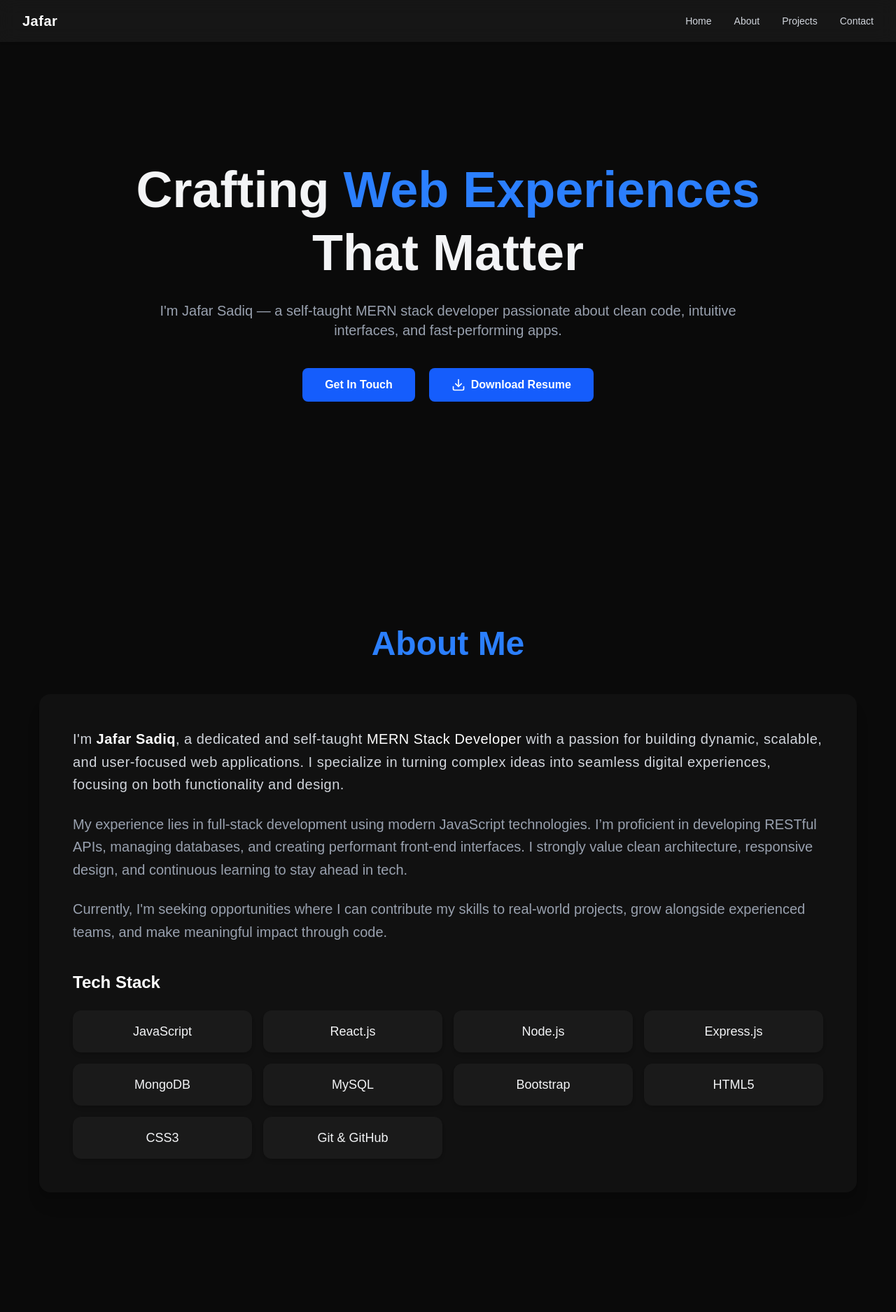
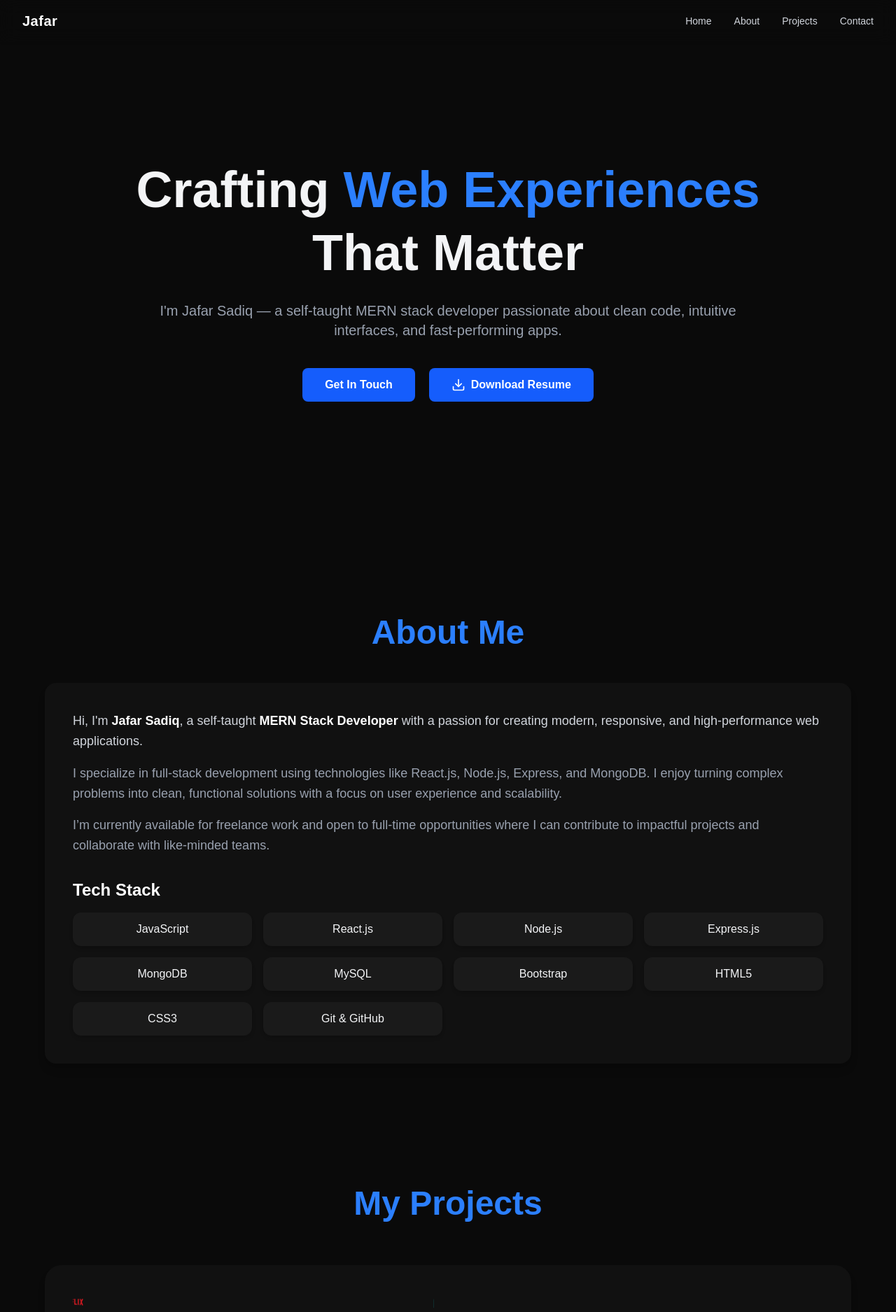
Before and after one commit to jafar-ctcl/portfolio, a React (Vite) app: page / in a window 1280 px wide. Shown: the top 1875 px of the page at 70% size. Built offline with nearby package versions, Linux system fonts and the light colour scheme.

Commit message:
Update: modified layout and content

```diff
--- a/src/components/About.jsx
+++ b/src/components/About.jsx
@@ -1,51 +1,48 @@
 const About = () => {
   return (
-   <section id="about" className="bg-[#0a0a0a] text-gray-100 py-24 px-6">
-  <div className="max-w-7xl mx-auto px-4 sm:px-6 lg:px-8">
+    <section id="about" className="bg-[#0a0a0a] text-gray-100 py-20 px-4 sm:px-6 lg:px-8">
+      <div className="max-w-6xl mx-auto space-y-12">
+        {/* Heading */}
+        <div className="text-center">
+          <h2 className="text-4xl md:text-5xl font-bold text-blue-500">About Me</h2>
+        </div>
 
-    <h2 className="text-4xl md:text-5xl font-bold text-center text-blue-500 mb-12">
-      About Me
-    </h2>
+        {/* Card Container */}
+        <div className="bg-[#111] rounded-2xl shadow-lg p-6 sm:p-10 space-y-8">
+          {/* Introduction */}
+          <div className="space-y-4 text-gray-300 text-base sm:text-lg leading-relaxed">
+            <p>
+              Hi, I'm <span className="text-white font-semibold">Jafar Sadiq</span>, a self-taught <span className="text-white font-semibold">MERN Stack Developer</span> with a passion for creating modern, responsive, and high-performance web applications.
+            </p>
+            <p className="text-gray-400">
+              I specialize in full-stack development using technologies like React.js, Node.js, Express, and MongoDB. I enjoy turning complex problems into clean, functional solutions with a focus on user experience and scalability.
+            </p>
+            <p className="text-gray-400">
+              I’m currently available for freelance work and open to full-time opportunities where I can contribute to impactful projects and collaborate with like-minded teams.
+            </p>
+          </div>
 
-    <div className="bg-[#111] p-8 md:p-12 rounded-2xl shadow-xl transition hover:shadow-2xl">
-      <p className="text-lg md:text-xl leading-relaxed tracking-wide text-gray-300">
-        I'm <span className="text-white font-semibold">Jafar Sadiq</span>, a dedicated and self-taught <span className="text-white">MERN Stack Developer</span> with a passion for building dynamic, scalable, and user-focused web applications. I specialize in turning complex ideas into seamless digital experiences, focusing on both functionality and design.
-      </p>
-
-      <p className="mt-6 text-lg md:text-xl leading-relaxed text-gray-400">
-        My experience lies in full-stack development using modern JavaScript technologies. I’m proficient in developing RESTful APIs, managing databases, and creating performant front-end interfaces. I strongly value clean architecture, responsive design, and continuous learning to stay ahead in tech.
-      </p>
-
-      <p className="mt-6 text-lg md:text-xl leading-relaxed text-gray-400">
-        Currently, I'm seeking opportunities where I can contribute my skills to real-world projects, grow alongside experienced teams, and make meaningful impact through code.
-      </p>
-
-      <h3 className="text-2xl font-bold text-white mt-10 mb-6">Tech Stack</h3>
+          {/* Tech Stack */}
+          <div>
+            <h3 className="text-2xl font-bold text-white mb-4">Tech Stack</h3>
             <div className="grid grid-cols-2 sm:grid-cols-3 md:grid-cols-4 gap-4">
               {[
-          "JavaScript",
-          "React.js",
-          "Node.js",
-          "Express.js",
-          "MongoDB",
-          "MySQL",
-          "Bootstrap",
-          "HTML5",
-          "CSS3",
-          "Git & GitHub"
-        ].map((skill) => (
+                "JavaScript", "React.js", "Node.js", "Express.js",
+                "MongoDB", "MySQL", "Bootstrap", "HTML5",
+                "CSS3", "Git & GitHub"
+              ].map((tech) => (
                 <div
-            key={skill}
-            className="bg-[#1a1a1a] hover:bg-blue-600 hover:text-white transition-all duration-300 text-center py-4 px-6 rounded-xl text-lg font-medium shadow-md"
+                  key={tech}
+                  className="bg-[#1a1a1a] text-center text-sm sm:text-base py-3 px-4 rounded-xl shadow-md hover:bg-blue-600 hover:text-white transition duration-300"
                 >
-            {skill}
+                  {tech}
                 </div>
               ))}
             </div>
           </div>
         </div>
+      </div>
     </section>
-
   );
 };
 
--- a/src/components/Contact.jsx
+++ b/src/components/Contact.jsx
@@ -3,21 +3,18 @@ import { Mail, Linkedin, Github, Instagram } from "lucide-react";
 const Contact = () => {
   return (
     <section id="contact" className="py-20 bg-white dark:bg-gray-950">
-      <div className="max-w-5xl mx-auto px-6 text-center">
-        {/* <h2 className="text-4xl font-bold text-gray-900 dark:text-white mb-6">
-          Get In Touch
-        </h2> */}
-         <h2 className="text-4xl md:text-5xl font-bold text-center text-blue-500 mb-12">
+      <div className="max-w-5xl mx-auto px-4 sm:px-6 text-center">
+        <h2 className="text-4xl md:text-5xl font-bold text-blue-500 mb-8">
           Get In Touch
         </h2>
-        <p className="text-gray-700 dark:text-gray-300 mb-10 max-w-xl mx-auto">
+        <p className="text-gray-700 dark:text-gray-300 mb-12 max-w-2xl mx-auto text-base sm:text-lg">
           I'm always open to discussing new opportunities, collaborations, or freelance work. Feel free to reach out through any of the platforms below.
         </p>
 
-        <div className="flex flex-col sm:flex-row items-center justify-center gap-6 text-lg">
+        <div className="flex flex-col sm:flex-row sm:flex-wrap items-center justify-center gap-6 text-base sm:text-lg">
           <a
             href="mailto:jafarputhiry@gmail.com"
-            className="flex items-center gap-2 text-blue-600 hover:underline"
+            className="flex items-center gap-2 text-blue-600 hover:text-blue-800 transition"
           >
             <Mail size={20} /> jafarputhiry@gmail.com
           </a>
@@ -25,7 +22,7 @@ const Contact = () => {
             href="https://www.linkedin.com/in/jafar-sadiq-35b599262"
             target="_blank"
             rel="noopener noreferrer"
-            className="flex items-center gap-2 text-blue-600 hover:underline"
+            className="flex items-center gap-2 text-blue-600 hover:text-blue-800 transition"
           >
             <Linkedin size={20} /> LinkedIn
           </a>
@@ -33,17 +30,17 @@ const Contact = () => {
             href="https://github.com/jafar-ctcl"
             target="_blank"
             rel="noopener noreferrer"
-            className="flex items-center gap-2 text-blue-600 hover:underline"
+            className="flex items-center gap-2 text-blue-600 hover:text-blue-800 transition"
           >
             <Github size={20} /> GitHub
           </a>
           <a
-            href="https://instagram.com/jafar-ctcl"
+            href="https://instagram.com/jafar_ctcl"
             target="_blank"
             rel="noopener noreferrer"
-            className="flex items-center gap-2 text-blue-600 hover:underline"
+            className="flex items-center gap-2 text-blue-600 hover:text-blue-800 transition"
           >
-            <Instagram size={20} />Instagram
+            <Instagram size={20} /> Instagram
           </a>
         </div>
       </div>
--- a/src/components/Hero.jsx
+++ b/src/components/Hero.jsx
@@ -41,13 +41,14 @@ const Hero = () => {
           </a>
 
           <a
-            href="/resume.pdf"
+            href="resume.pdf"
             download
             className="inline-flex items-center gap-2 bg-blue-600 hover:bg-blue-700 text-white font-semibold py-3 px-8 rounded-lg transition-all duration-300"
           >
             <Download className="w-5 h-5" />
             Download Resume
           </a>
+
         </motion.div>
       </div>
     </section>
--- a/src/components/Navbar.jsx
+++ b/src/components/Navbar.jsx
@@ -1,4 +1,4 @@
-import { useState } from "react";
+import { useState, useEffect } from "react";
 import { Menu, X } from "lucide-react";
 
 const Navbar = () => {
@@ -11,43 +11,51 @@ const Navbar = () => {
     { name: "Contact", href: "#contact" },
   ];
 
+  // Optional: Close menu when scrolling
+  useEffect(() => {
+    const closeOnScroll = () => setIsOpen(false);
+    window.addEventListener("scroll", closeOnScroll);
+    return () => window.removeEventListener("scroll", closeOnScroll);
+  }, []);
+
   return (
-    <header className="fixed top-0 left-0 w-full z-50 bg-white/5 backdrop-blur-md shadow-sm">
+    <header className="fixed top-0 left-0 w-full z-50 bg-[#0a0a0a]/70 backdrop-blur-md shadow-sm">
       <div className="max-w-7xl mx-auto px-4 sm:px-6 lg:px-8 py-4 flex items-center justify-between">
-        <h1 className="text-xl font-semibold text-white tracking-wide">Jafar</h1>
+        <h1 className="text-xl font-bold text-white tracking-wide">
+          Jafar
+        </h1>
 
-        {/* Desktop Navigation */}
+        {/* Desktop Nav */}
         <nav className="hidden md:flex gap-8">
           {navLinks.map((link) => (
             <a
               key={link.name}
               href={link.href}
-              className="text-sm text-gray-300 hover:text-white font-medium relative transition"
+              className="text-sm text-gray-300 hover:text-white font-medium transition"
             >
-              <span className="relative z-10">{link.name}</span>
-              <span className="absolute left-0 bottom-0 w-0 h-0.5 bg-white transition-all duration-300 ease-in-out group-hover:w-full"></span>
+              {link.name}
             </a>
           ))}
         </nav>
 
-        {/* Mobile Toggle Button */}
+        {/* Mobile Menu Button */}
         <button
+          onClick={() => setIsOpen(!isOpen)}
           className="md:hidden text-white"
-          onClick={() => setIsOpen(!isOpen)}
-          aria-label="Toggle Navigation"
+          aria-label="Toggle menu"
         >
           {isOpen ? <X size={24} /> : <Menu size={24} />}
         </button>
       </div>
 
-      {/* Mobile Menu */}
+      {/* Mobile Dropdown */}
       {isOpen && (
-        <div className="md:hidden bg-[#121212] px-6 py-4 space-y-3">
+        <div className="md:hidden bg-[#121212] px-4 sm:px-6 lg:px-8 py-4 space-y-3">
           {navLinks.map((link) => (
             <a
               key={link.name}
               href={link.href}
-              className="block text-gray-300 hover:text-white text-sm font-medium transition"
+              className="block text-gray-300 hover:text-white text-base font-medium transition"
               onClick={() => setIsOpen(false)}
             >
               {link.name}
```
Also changed, not shown: src/components/Projects.jsx (+15 -17 lines). Lines whose indentation alone changed are shown as unchanged.
